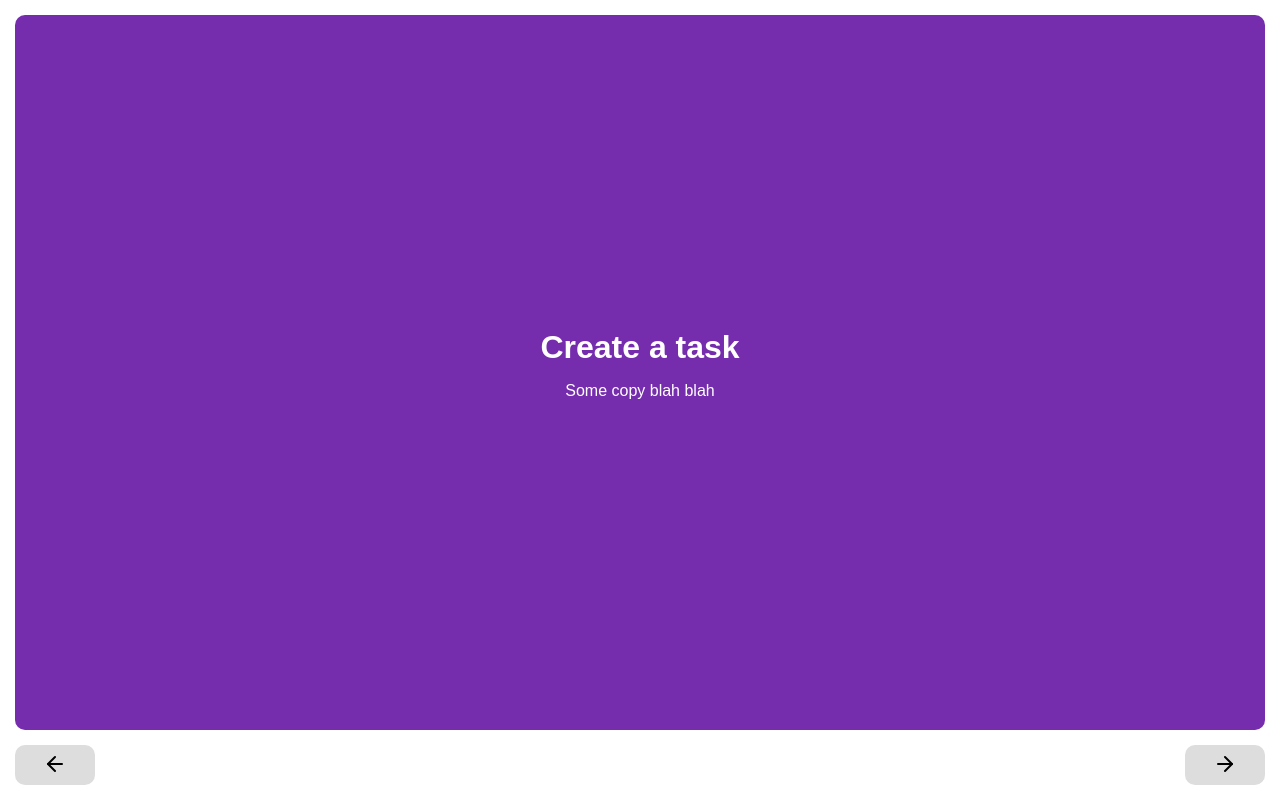
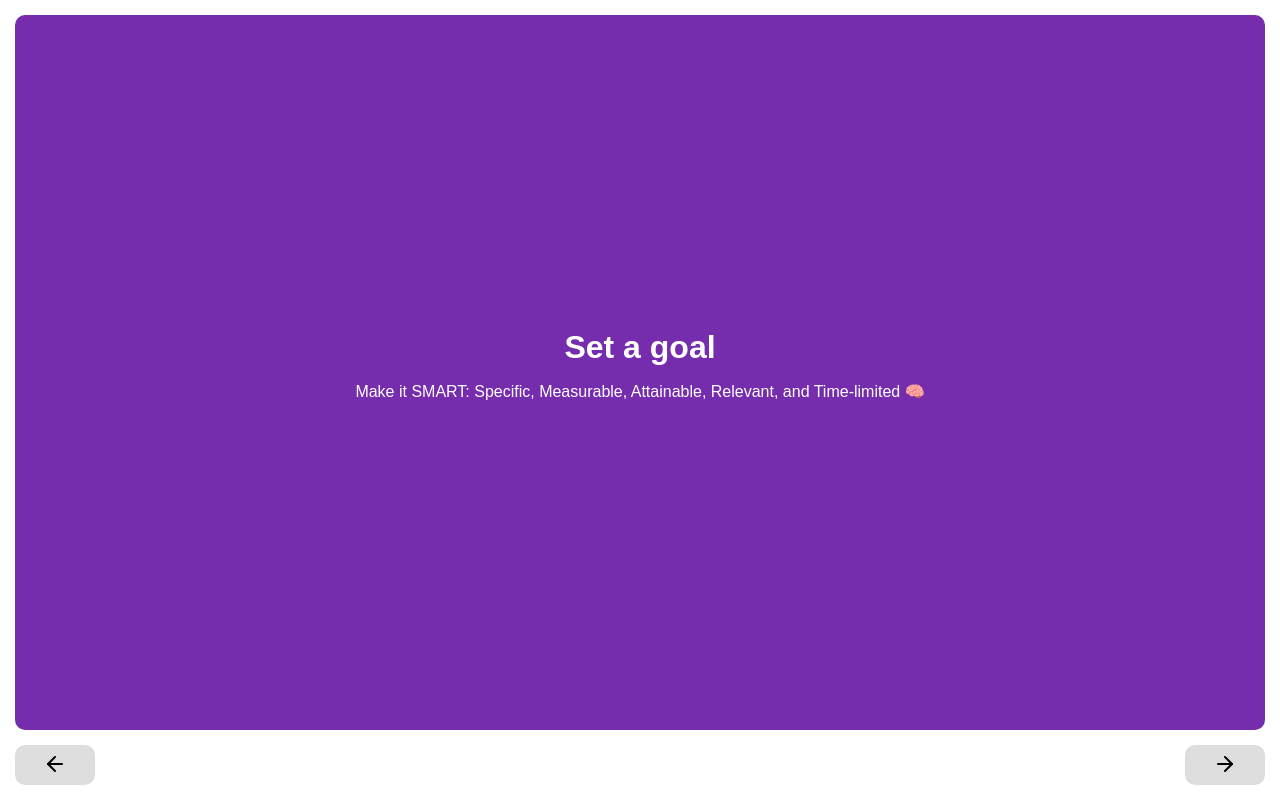
Before and after one commit to giraugh/gecko, a React (Create React App) app in the folder frontend/: page / in a window 1280 px wide. Both pictures are taken after a click on the button 1225 px from the left and 765 px from the top of the page. Built offline with nearby package versions, Linux system fonts and the light colour scheme.

Commit message:
Update Onboarding.js
Swap placeholder text

```diff
--- a/frontend/src/pages/Onboarding/Onboarding.js
+++ b/frontend/src/pages/Onboarding/Onboarding.js
@@ -30,8 +30,8 @@ const slides = [
     color: '#762dad',
     content: (
       <>
-        <Title>Create a task</Title>
-        <P>Some copy blah blah</P>
+        <Title>Set a goal</Title>
+        <P>Make it SMART: Specific, Measurable, Attainable, Relevant, and Time-limited 🧠</P>
       </>
     ),
   },
@@ -40,7 +40,7 @@ const slides = [
     content: (
       <>
         <Title>Set an amount</Title>
-        <P>Some copy blah blah</P>
+        <P>Pledge your own money and set the stakes to motivate you to complete your goal 💸</P>
       </>
     ),
   },
@@ -49,7 +49,7 @@ const slides = [
     content: (
       <>
         <Title>Select a charity</Title>
-        <P>Some copy blah blah</P>
+        <P>Couldn't reach your goal? That's ok! You're failure will help others succeed 🌍</P>
       </>
     ),
   },
@@ -58,7 +58,7 @@ const slides = [
     content: (
       <>
         <Title>Finished?</Title>
-        <P>If a friend confirms you've completed the task, you get your money back</P>
+        <P>If a friend confirms you've completed the task, you get your money back 💰</P>
       </>
     ),
   },
@@ -67,7 +67,7 @@ const slides = [
     content: (
       <>
         <Title>Didn't finish in time?</Title>
-        <P>Your money will get donated to charity instead</P>
+        <P>Your money will get donated to charity instead 💌</P>
       </>
     ),
   },
```
